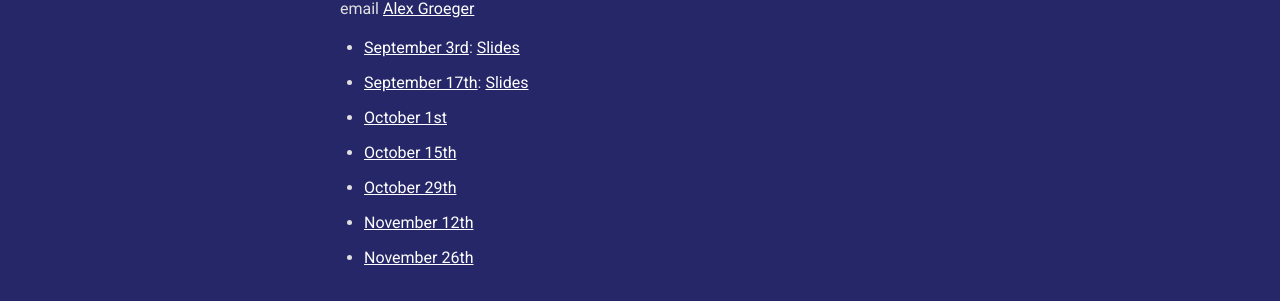
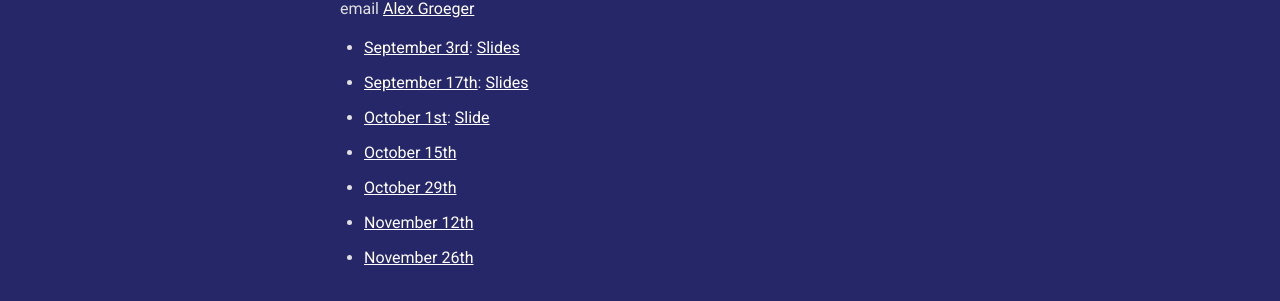
Before and after one commit to WSU-Quantum-Sciences/wsu-quantum-sciences.github.io, a Jekyll site: the page built from pages/club.md, in a window 1280 px wide. Shown: the part 482-783 px from the top of the page. Built offline with Jekyll 4.4.1, drawn with Linux system fonts in a browser that asks for light colours; nearby versions of some CDN libraries.

Commit message:
uploaded slides from week 3

```diff
--- a/pages/club.md
+++ b/pages/club.md
@@ -15,7 +15,7 @@ Online attendance is available via [WebEx](https://wright.webex.com/wright/j.php
 
 - [September 3rd](https://wright.campuslabs.com/engage/event/10273676): [Slides](https://raidermailwright-my.sharepoint.com/:p:/g/personal/groeger_2_wright_edu/EQOdpAg7OndNp7uw2EaAn7wBMcaf9ozBT0Xu8fb5CbmAQQ?e=sY3HVq)
 - [September 17th](https://wright.campuslabs.com/engage/event/10273677): [Slides](https://raidermailwright-my.sharepoint.com/:p:/g/personal/groeger_2_wright_edu/EYGdED6wQlFArDAAPueNOk0BT9MwHPjumJQH4JDRwPJGOw?e=o90TOf)
-- [October 1st](https://wright.campuslabs.com/engage/event/10273678)
+- [October 1st](https://wright.campuslabs.com/engage/event/10273678): [Slide](https://raidermailwright-my.sharepoint.com/:p:/g/personal/groeger_2_wright_edu/EQuETrLFrAdCgcHClvJ6aJkBvmlCvKBGnw5KUIJEgfDQHw?e=abz83G)
 - [October 15th](https://wright.campuslabs.com/engage/event/10273679)
 - [October 29th](https://wright.campuslabs.com/engage/event/10273680)
 - [November 12th](https://wright.campuslabs.com/engage/event/10273681)
```
